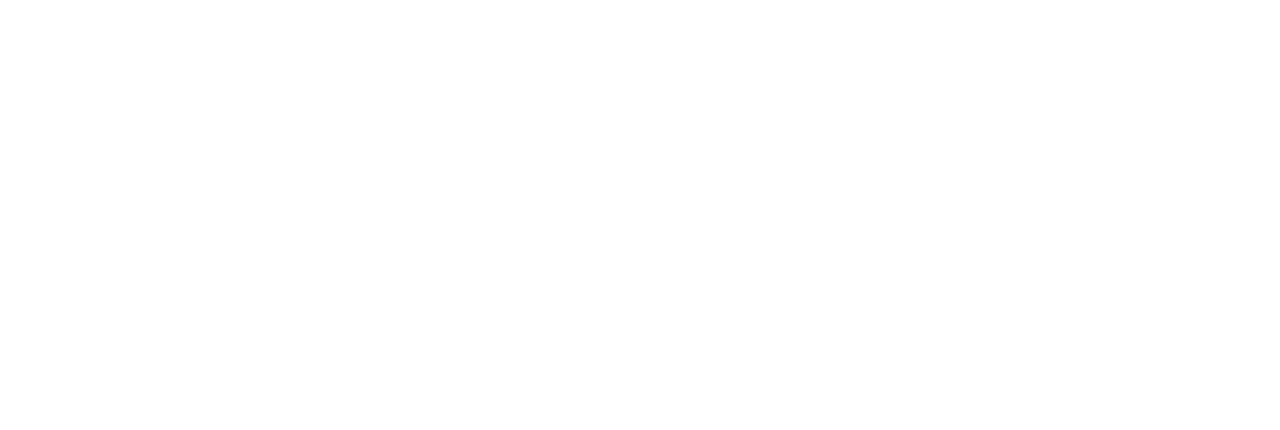
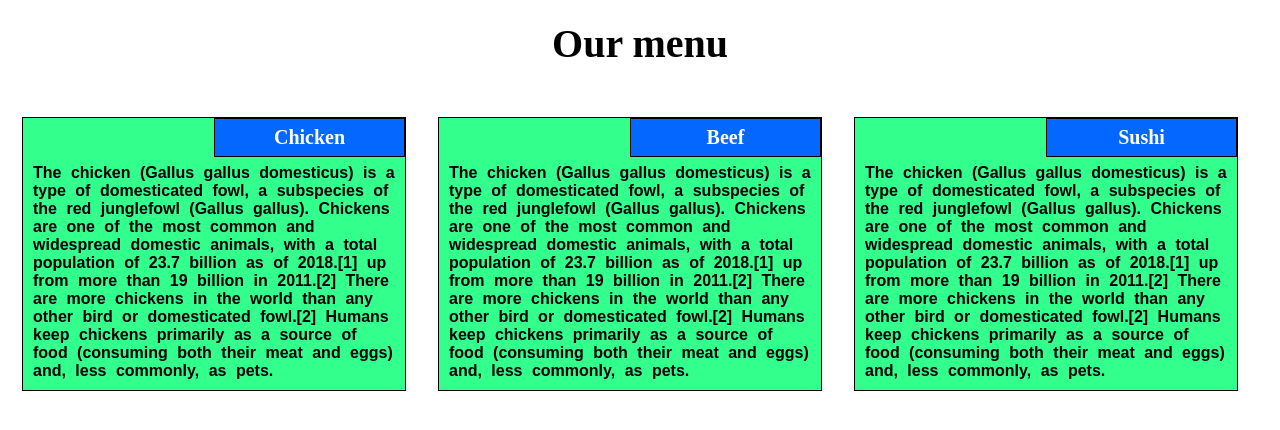
Before and after one commit to Adnan8767/test_demo, a plain HTML site: page index.html in a window 1280 px wide. Drawn offline with Linux system fonts and the light colour scheme.

Commit message:
Added codes to the html and css files

```diff
--- a/css/style.css
+++ b/css/style.css
@@ -0,0 +1,73 @@
+*{
+	margin:0;
+	padding:0;
+	box-sizing: border-box;
+}
+body{
+	width:100%;
+	background:white;
+}
+h1{
+	margin: 10px;
+	margin-top: 20px;
+	margin-bottom: 40px;
+	text-align: center;
+	font-size: 40px;
+}
+#div1,#div2,#div3{
+	position:relative;
+	border: 1px solid black;
+	margin:10px;
+	padding:10px;
+	background-color:#33FF8D;
+}
+#div1 div,#div2 div,#div3 div{
+	position:absolute;
+	right:0;
+	top:0;
+	padding: 7px;
+	font-size: 20px;
+	text-align: center;
+	font-weight: bold;
+	width: 50%;
+	border: 1px solid black;
+	background-color: #0467FF;
+	color: white;
+}
+div p{
+	font-weight: bold;
+	font-family:sans-serif;
+	word-spacing: 5px;
+}
+@media only screen and (min-width:992px)
+{
+	#div1,#div2,#div3{
+		width:30%;
+		float: left;
+		margin-left: 22px;
+
+	}
+}
+@media only screen and (min-width:768px) and (max-width:991px)
+{
+	#div1,#div2{
+		width:44.8%;
+		float: left;
+		margin-left:27px;
+
+}
+	#div3{
+		width:98%;
+		float: left;
+	}
+}
+@media only screen and (max-width: 767px)
+{
+	#div1,#div2,#div3
+	{
+		width:80%;
+		margin-left:10%;
+		margin-right: 10%;
+		margin-top: 20px;
+	}
+}
--- a/index.html
+++ b/index.html
@@ -1,2 +1,45 @@
+<!DOCTYPE html>
 <html>
+<head>
+	<meta name="viewport" content="width=device-width , initial-scale=1.0">
+	<title>Menu page</title>
+	<link rel="stylesheet" href="css/style.css">
+</head>
+<body>
+
+<!--Heading-->
+<h1> Our menu </h1>
+
+<!--div1-->
+<div id="div1">
+	<div>Chicken</div>
+	<br>
+	<br>
+	<p>
+		The chicken (Gallus gallus domesticus) is a type of domesticated fowl, a subspecies of the red junglefowl (Gallus gallus). Chickens are one of the most common and widespread domestic animals, with a total population of 23.7 billion as of 2018.[1] up from more than 19 billion in 2011.[2] There are more chickens in the world than any other bird or domesticated fowl.[2] Humans keep chickens primarily as a source of food (consuming both their meat and eggs) and, less commonly, as pets.
+
+
+</div>
+
+<!--div2-->
+<div id="div2">
+	<div>Beef</div>
+	<br>
+	<br>
+	<p>
+
+		The chicken (Gallus gallus domesticus) is a type of domesticated fowl, a subspecies of the red junglefowl (Gallus gallus). Chickens are one of the most common and widespread domestic animals, with a total population of 23.7 billion as of 2018.[1] up from more than 19 billion in 2011.[2] There are more chickens in the world than any other bird or domesticated fowl.[2] Humans keep chickens primarily as a source of food (consuming both their meat and eggs) and, less commonly, as pets.	</p>
+</div>
+
+<!--div3-->
+<div id="div3">
+	<div>Sushi</div>
+	<br>
+	<br>
+	<p>
+
+		The chicken (Gallus gallus domesticus) is a type of domesticated fowl, a subspecies of the red junglefowl (Gallus gallus). Chickens are one of the most common and widespread domestic animals, with a total population of 23.7 billion as of 2018.[1] up from more than 19 billion in 2011.[2] There are more chickens in the world than any other bird or domesticated fowl.[2] Humans keep chickens primarily as a source of food (consuming both their meat and eggs) and, less commonly, as pets.
+	</p>
+</div>
+</body>
 </html>
```
